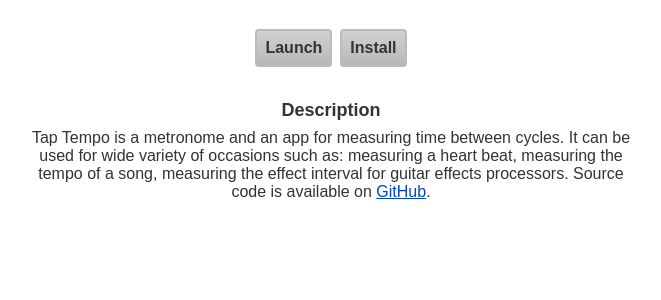
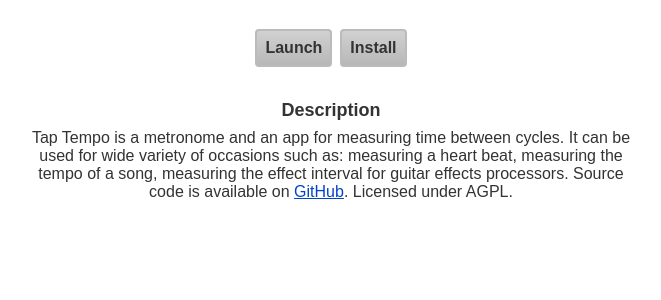
Before and after one commit to d6-9b/tap-tempo, a PHP site: page / in a window 1280 px wide. Shown: the part 249-549 px from the top of the page, without its empty margins (309-970 px from the left). Run offline with PHP 8.4, Linux system fonts and the light colour scheme.

Commit message:
AGPL license notice at the end of description

```diff
--- a/index.php
+++ b/index.php
@@ -34,6 +34,7 @@
                 .' measuring the effect interval for guitar effects processors.'
                 .' Source code is available on'
                 .' <a href="https://github.com/Qliavi/tap-tempo/">GitHub</a>.'
+                .' Licensed under AGPL.'
             .'</div>'
             .'<script type="text/javascript" src="index.js"></script>'
         .'</body>'
```
